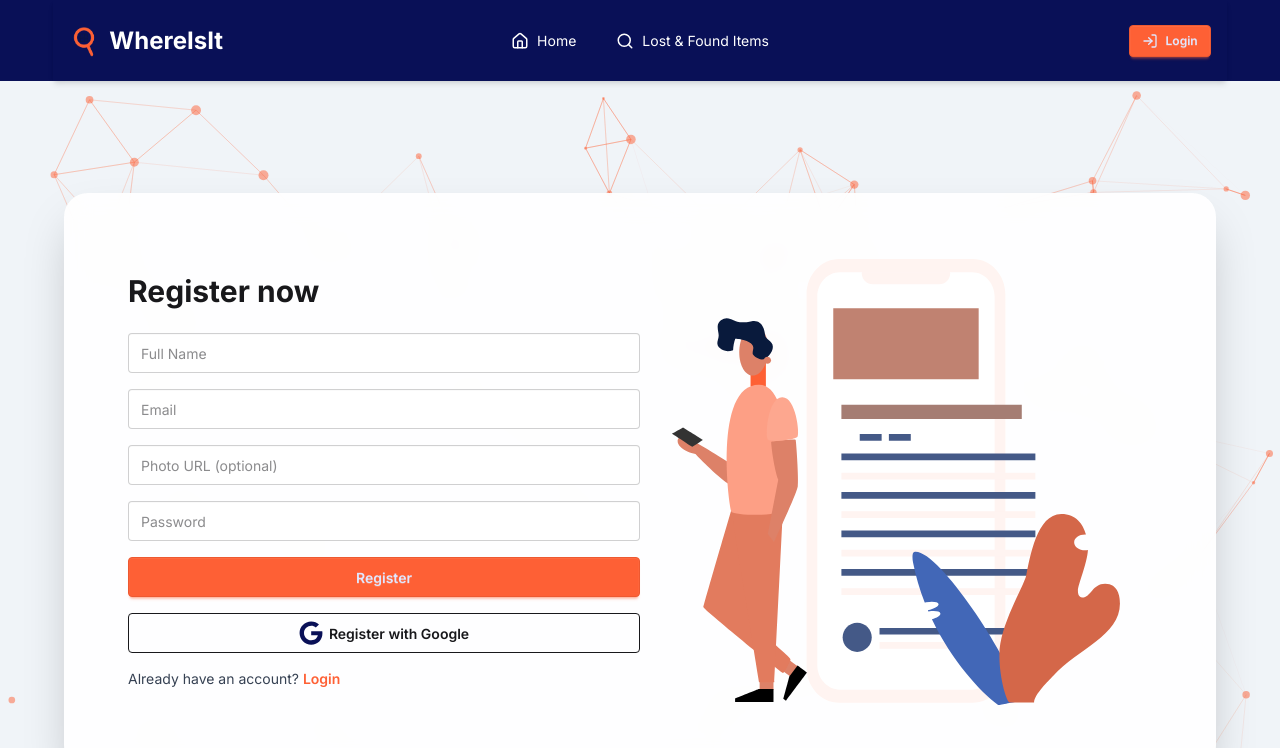
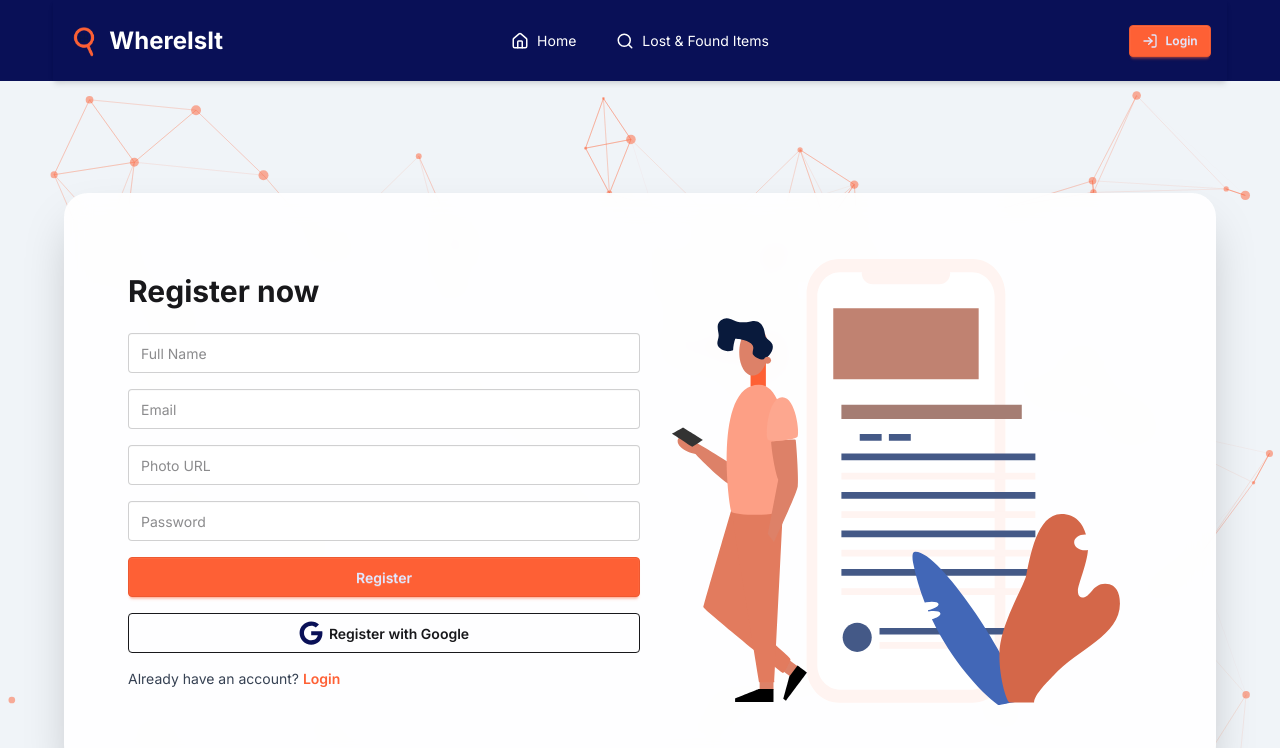
Before and after one commit to Rahima097/where-is-it-client, a React (Vite) app: page /register in a window 1280 px wide. Shown: the top 748 px of the page. Built offline with nearby package versions, Linux system fonts and the light colour scheme; no server answers.

Commit message:
did some simple modification

```diff
--- a/src/pages/Home/Home.jsx
+++ b/src/pages/Home/Home.jsx
@@ -4,23 +4,18 @@ import Banner from './Banner';
 import LatestItem from './LatestItem';
 import About from './About';
 import Faq from './Faq';
-import WobbleBgAnimation from '../Shared/BackgroundAnimation/WobbleBgAnimation';
 
 
 const Home = () => {
     return (
-        <div className='relative overflow-hidden min-h-screen'>
+        <div>
             <Helmet>
                 <title>Home | WhereIsIt</title>
             </Helmet>
-            <WobbleBgAnimation></WobbleBgAnimation>
-            <div className='relative z-10'>
-                <Banner></Banner>
-                <LatestItem></LatestItem>
-                <About></About>
-                <Faq></Faq>
-            </div>
-
+            <Banner></Banner>
+            <LatestItem></LatestItem>
+            <About></About>
+            <Faq></Faq>
         </div>
     );
 };
--- a/src/pages/Home/LatestItem.jsx
+++ b/src/pages/Home/LatestItem.jsx
@@ -8,7 +8,6 @@ import {
   Search,
   BadgeInfo,
 } from "lucide-react";
-// import WobbleBgAnimation from "../Shared/BackgroundAnimation/WobbleBgAnimation";
 
 const LatestItems = () => {
   const [items, setItems] = useState([]);
@@ -45,7 +44,6 @@ const LatestItems = () => {
 
   return (
     <section className="p-4 bg-transparent max-w-7xl mx-auto py-20">
-      {/* <WobbleBgAnimation></WobbleBgAnimation> */}
       {/* Animated Title */}
       <motion.h2
         initial={{ scale: 0 }}
--- a/src/pages/Register/Register.jsx
+++ b/src/pages/Register/Register.jsx
@@ -65,7 +65,7 @@ const Register = () => {
           <form onSubmit={handleRegister} className="space-y-4">
             <input name="name" type="text" placeholder="Full Name" className="input input-bordered w-full" required />
             <input name="email" type="email" placeholder="Email" className="input input-bordered w-full" required />
-            <input name="photo" type="text" placeholder="Photo URL (optional)" className="input input-bordered w-full" />
+            <input name="photo" type="text" placeholder="Photo URL" className="input input-bordered w-full" required />
             <input name="password" type="password" placeholder="Password" className="input input-bordered w-full" required />
             {error && <p className="text-red-500 text-sm">{error}</p>}
             <button className="btn btn-primary w-full">Register</button>
```
